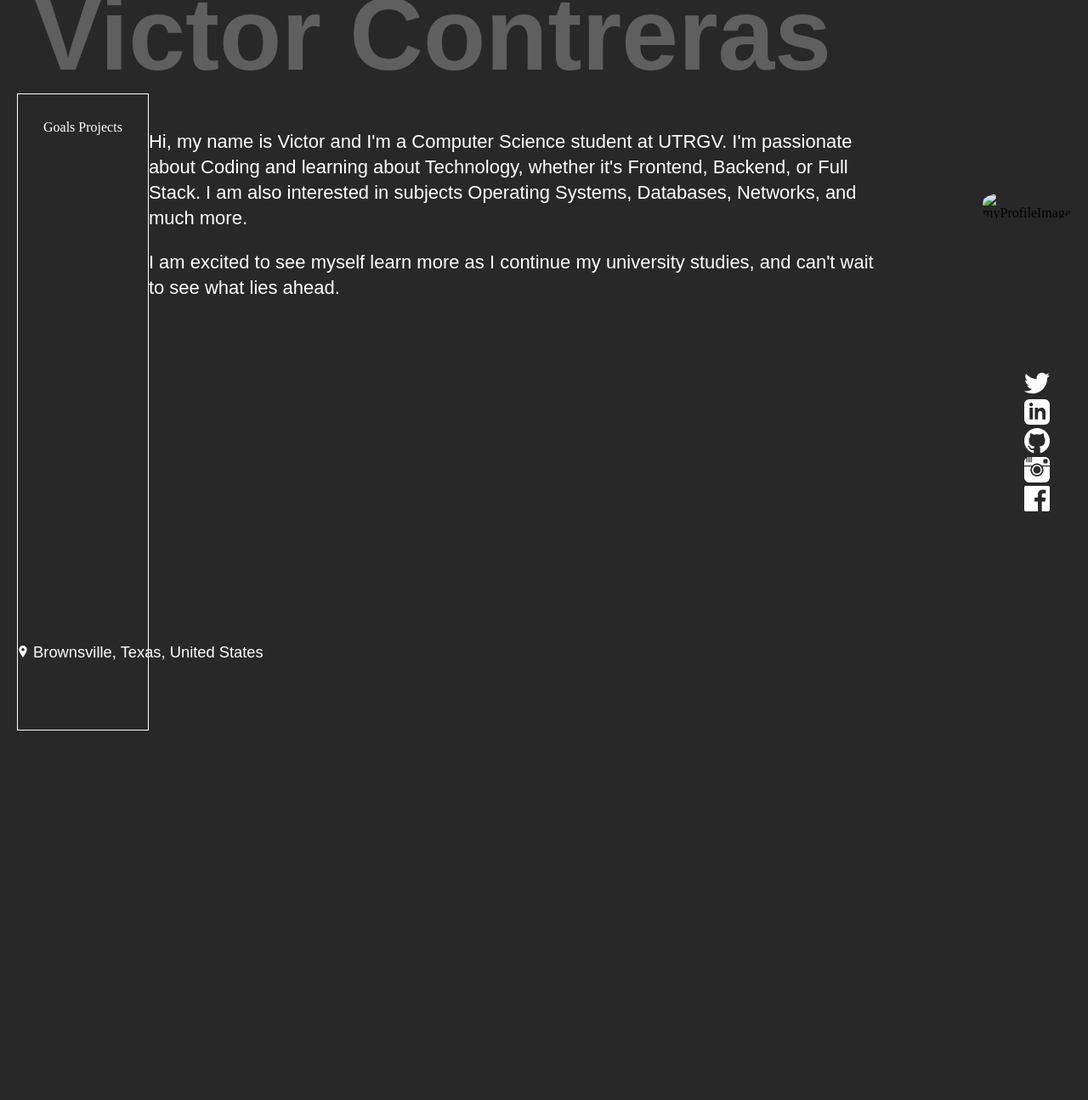
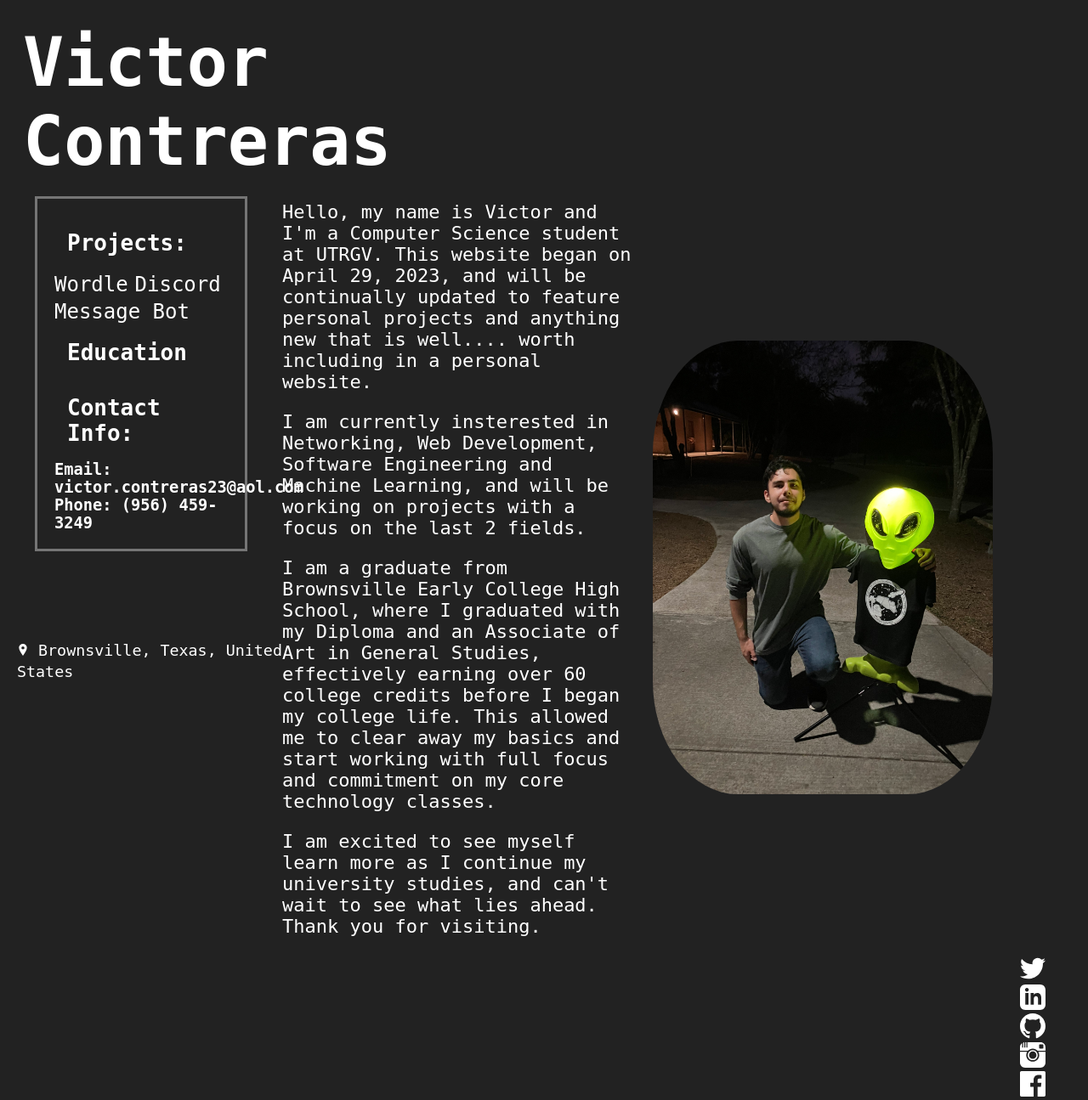
Before and after one commit to viccon23/PersonalSitePy, a Flask app: page / in a window 1280 px wide. Shown: the whole page at 85% size. Before the commit the page ends 860 px from the top, so only its background shows below. Run offline with Flask 3, Linux system fonts and the light colour scheme.

Commit message:
Better Overlay, more progress needed on Menu

```diff
--- a/app.py
+++ b/app.py
@@ -13,10 +13,8 @@ def greet(name):
 @app.route("/")
 
 def homeInfo():
-    title = "My Personal Site"
     details = readDetails('static/Summarytitle.txt')
     name = "Victor Contreras"
-    ## aboutMe = ["Hi, my name is Victor and I'm a Computer Science student at UTRGV.", "I'm passionate about Coding and learning about Technology, whether it's Frontend, Backend, or Full Stack."]
     return render_template("base.html", name=name, aboutMe=details)
 
 
@@ -29,26 +27,13 @@ def writeToFile(filename, message):
     with open(filename, 'a') as f:
         f.write(message)
 
-@app.route("/Goals")
-def goals():
-    my_goals = ['Learn more languages like Rust, mySQL, Java and Frameworks like Node.js', 'Try to obtain an internship', 'Practice Coding', 'Network with professors and classmates']
-    return render_template('Goals.html', Goals=my_goals)
+@app.route("/Wordle")
+def projects():
+    return render_template("wordle.html")
 
-@app.route("/Projects")
-def projects():
-    return "<h1> None Yet! Maybe this one could be the first... </h1>"
-
-@app.route('/form', methods=['GET', 'POST'])
-def formDemo():
-    name = None
-    if request.method == 'POST':
-        if request.form['name']:
-           name = request.form['name']
-        #if request.form['message']:
-            #writeToFile('/static/comments.txt', request.form['message'])
-    return render_template('form.html', name=name)
-
-
+@app.route("/DiscordMessageBot")
+def project():
+    return render_template("MessageBot.html")
 
 
 ## When running this file directly...
--- a/static/Summarytitle.txt
+++ b/static/Summarytitle.txt
@@ -1,2 +1,5 @@
-Hi, my name is Victor and I'm a Computer Science student at UTRGV. I'm passionate about Coding and learning about Technology, whether it's Frontend, Backend, or Full Stack. I am also interested in subjects Operating Systems, Databases, Networks, and much more.
-I am excited to see myself learn more as I continue my university studies, and can't wait to see what lies ahead.
+Hello, my name is Victor and I'm a Computer Science student at UTRGV. This website began on April 29, 2023, and will be continually updated to feature personal projects and anything new that is well.... worth including in a personal website.
+I am currently insterested in Networking, Web Development, Software Engineering and Machine Learning, and will be working on projects with a focus on the last 2 fields.
+
+I am a graduate from Brownsville Early College High School, where I graduated with my Diploma and an Associate of Art in General Studies, effectively earning over 60 college credits before I began my college life. This allowed me to clear away my basics and start working with full focus and commitment on my core technology classes.
+I am excited to see myself learn more as I continue my university studies, and can't wait to see what lies ahead. Thank you for visiting.
--- a/static/basic.css
+++ b/static/basic.css
@@ -2,49 +2,46 @@
 This controls the body of the page
 You can use this to set the background color, margins, etc. as shown below
 */
+*{
+  border: 1px white;
+}
 html {
-    background: rgb(40, 40, 40);
+    background: rgb(34, 34, 34);
     height: 100%;
   }
 
   body {
-    margin: 20px;
-    padding: 0px;
+    margin: 10px;
+    padding: 15px;
   }
 
     /* This is used to make profile picture cropped as a circle */
     img {
-      border-radius: 35%;
+      border-radius: 25%;
+      width: 400px;
     }
 
-    /* Formatting for different header levels, if you need them! */
-    h1 {
-      margin-top: 30px;
-      margin-bottom: 30px;
-      font-family: Cambria, sans-serif;
-      color: #5f5f5f;
-      font-size: 56px;
-      line-height: 50px;
-      font-weight: 700;
+
+    .FrontPageTitle {
+      padding: 2px;
+      width: 50%;
+      box-sizing: content-box;
+      position: relative;
+      border: 2px rgb(44, 44, 44);
+    }
+    .FrontPageTitle h1 {
+      font-family: monospace;
+      color: white;
+      font-size: 80px;
+      margin: 0;
     }
 
-    h2 {
-      margin-top: 20px;
-      margin-bottom: 10px;
-      font-family: Averta, sans-serif;
-      font-size: 22px;
-      line-height: 36px;
-      font-style: normal;
-      font-weight: 700;
-      text-transform: uppercase;
-    }
 
     /* Formatting for paragraph text */
     p {
-      font-family: Averta, sans-serif;
+      font-family: monospace;
       color: #fff;
       font-size: 22px;
-      line-height: 30px;
     }
 
     /* "a" refers to links, everything below controls the color and behavior of link objects */
@@ -56,28 +53,28 @@ html {
     }
     a:hover {
         border-bottom-color: #ffffff;
-        color: #ffffff;
+        color: gold;
       }
 
       a:focus {
         border-bottom-color: #ffffff;
-        color: #ffffff;
+        color: gold;
       }
 
     .container {
       display: flex;
       align-items: center;
+      width: 70%;
     }
     /* Anything marked as class="content" will have options below attached */
     .content {
-      margin-top: 20px;
       flex-grow: 4;
-      margin-right: 100px;
-      margin-left: 0px;
+      margin-right: 25px;
+      margin-left: 25px;
     }
   /* below is special formatting for a custom object, here a social-icon class */
   .social-icon {
-    margin-top: 60px;
+
     padding-right: 25px;
     float: right;
     border-bottom: 0px none #000;
@@ -85,31 +82,30 @@ html {
 
     /* menu link settings */
     .menu-link {
-        border: 1px solid #fff;
-        float: left; /* float the box to the left */
-        width: calc(450px- 100%); /* set the width to 100% minus the width of the .sidebar */
-        padding: 30px;
+      font-family: monospace;
+        margin: 1rem;
+        border: 3px solid #757575;
+        width: 250px; /* set the width to 100% minus the width of the .sidebar */
+        padding: 20px;
         box-sizing: border-box;
-        height: 750px; /* set the height of the box */
+        height: relative; /* set the height of the box */
+        display: flex;
+        flex-direction: column;
+        float: left;
       }
-    .menu-link a {
-
+    .menu-link h1{
+      padding-left: 15px;
+      color:#fff;
     }
-    /* SETS THE AREA OF THE SECTION, NOT THE CONTENTS INSIDE IT*/
-    .FrontPageTitle {
-        padding: 20px;
-        width: 100%;
-        box-sizing: border-box;
-        position: relative;
+    .menu-link h3{
+      margin: 0px;
+      padding: 0px;
+      color:#fff;
+      font-family: mono;
     }
-    /* SETS THE NAME SECTION*/
-    .FrontPageTitle h1 {
-        margin: 0;
-        position: relative;
-        top: 50%;
-        transform: translateY(-50%);
-        font-size: 120px;
-        font-family:sans-serif, Haettenschweiler, sans-serif;
+    .menu-link a{
+      font-size:1.5rem;
+      line-height: 2rem;
     }
     .footer {
         padding: 20px;
--- a/templates/base.html
+++ b/templates/base.html
@@ -1,6 +1,6 @@
 <!DOCTYPE html>
 <head>
-    <link rel="stylesheet" type="text/css" href="static/basic.css">
+    <link rel="stylesheet" href="static/basic.css">
     <title>{{ name }}</title>
 </head>
 <body>
@@ -8,8 +8,19 @@
         <h1> Victor Contreras</h1>
     </div>
     <div class="menu-link">
-        <a href="/Goals">Goals</a>
-        <a href="/Projects">Projects</a>
+        <div class="projects">
+            <h1>Projects:</h1>
+            <a href="/Wordle">Wordle</a>
+            <a href="/DiscordMessageBot">Discord Message Bot</a>
+        </div>
+        <div class="Education">
+            <h1 href="/Education"> Education</h1>
+        </div>
+        <div class="Contact">
+            <h1>Contact Info:</h1>
+            <h3>Email: victor.contreras23@aol.com</h3>
+            <h3>Phone: (956) 459-3249</h3>
+        </div>
     </div>
     <div class="container">
         <div class="content">
@@ -17,8 +28,8 @@
           <p>{{ content }}</p>
           {% endfor %}
         </div>
-        <div style="text-align: right; margin-left: 20px;">
-          <img src="" alt="myProfileImage">
+        <div class = "image">
+          <img src="/static/me.jpg" alt="myProfileImage">
         </div>
       </div>
     </div>
```
Also changed, not shown: templates/Goals.html (deleted, +0 -15 lines), static/me.jpg (added).
